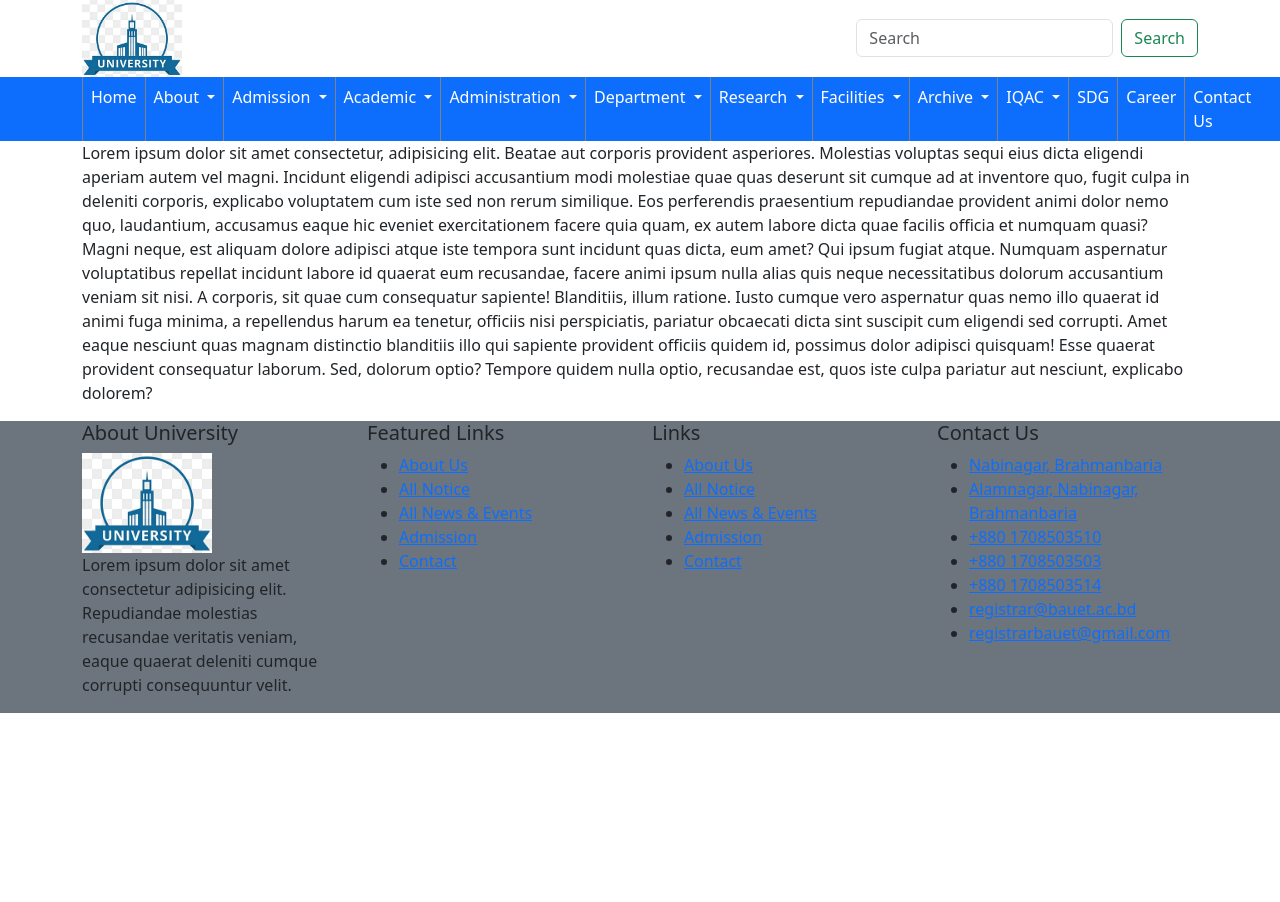
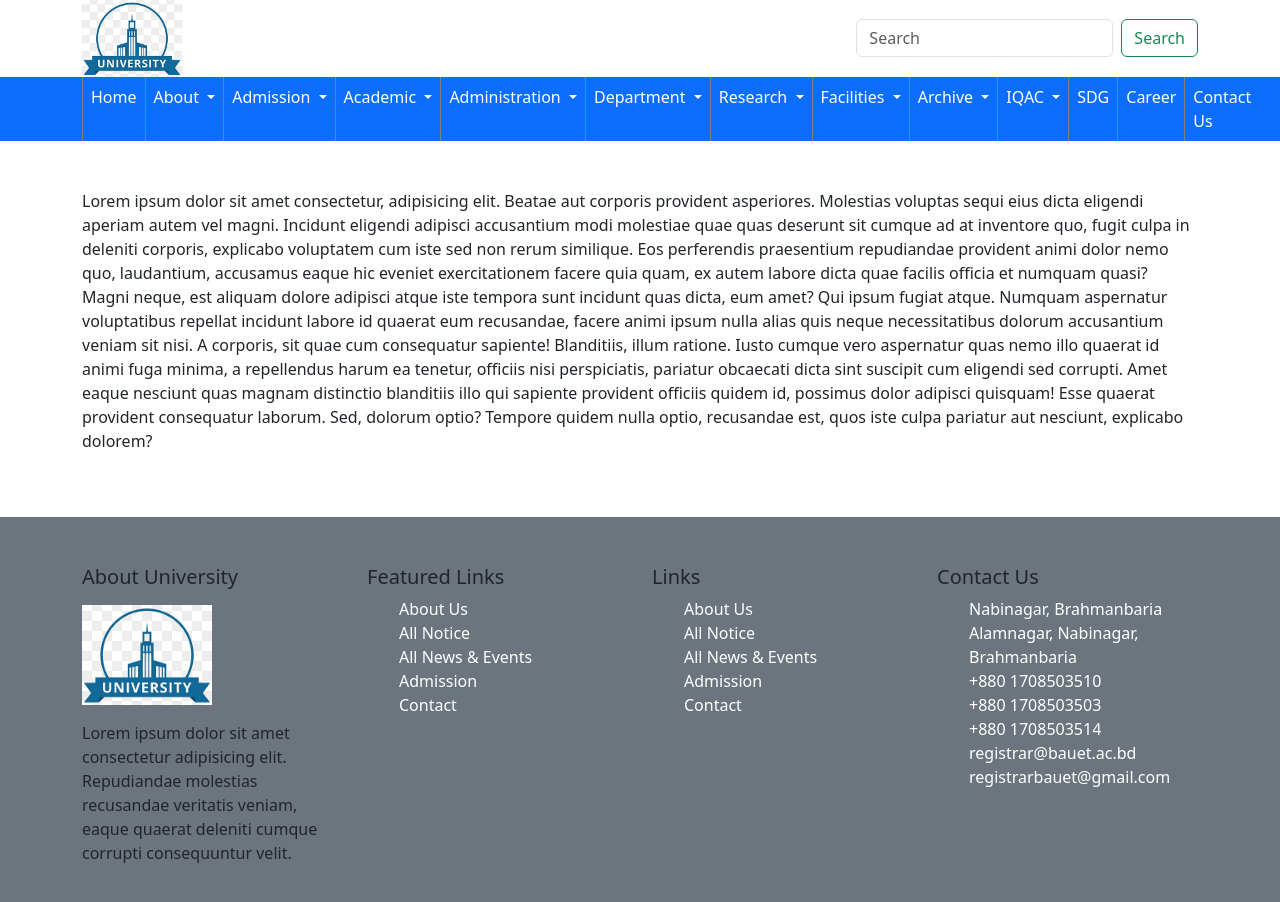
Before and after one commit to Masudrana93/University-website, a plain HTML site: page index.html in a window 1280 px wide. Before the commit the page ends 800 px from the top, so only its background shows below. Drawn offline with nearby package versions, Linux system fonts and the light colour scheme.

Commit message:
footer update

```diff
--- a/css/style.css
+++ b/css/style.css
@@ -4,9 +4,36 @@
     box-sizing: border-box;
 }
 
+/* Navbar CSS Start  */
 .nav-item{
     border-left: 1px solid gray !important;
 }
 .nav-link{
     color: white !important;
 }
+.navbar-nav li a{
+    transition: all 0.3s ease-in-out;
+}
+.navbar-nav li a:hover{
+    color: red !important;
+}
+
+
+/* Navbar CSS End  */
+
+/* Footer CSS Start  */
+.footer-menu ul li{
+list-style: none;
+}
+.footer-menu ul li a{
+    color: white;
+    text-decoration: none;
+    transition: all 0.3s ease-in-out;
+}
+.footer-menu ul li a:hover{
+    color: red;
+
+}
+
+
+/* Footer CSS End  */
--- a/index.html
+++ b/index.html
@@ -225,7 +225,7 @@
   </nav>
 
   <!-- *********Navbar Start ******* -->
-  <div class="container-fluid">
+  <div class="container-fluid my-5">
     <div class="container">
       <div class="row">
         <div class="col-12">
@@ -236,12 +236,12 @@
   </div>
   <!-- **************Footer Start*********  -->
 
-  <div class="container-fluid bg-secondary">
+  <div class="container-fluid bg-secondary py-5">
     <div class="container">
       <div class="row">
         <div class="col-md-3 col-12">
           <h5>About University</h5>
-          <div class="footer-logo">
+          <div class="footer-logo my-3">
             <img src="images/university-logo.png" width="130" height="auto" alt="Footer-logo">
           </div>
           <div class="logo-article">
@@ -249,7 +249,7 @@
               veniam, eaque quaerat deleniti cumque corrupti consequuntur velit.</p>
           </div>
         </div>
-        <div class="col-md-3 col-12">
+        <div class="col-md-3 col-12 footer-menu">
           <h5>Featured Links</h5>
           <ul>
             <li><a href="#">About Us</a></li>
@@ -259,7 +259,7 @@
             <li><a href="#">Contact</a></li>
           </ul>
         </div>
-        <div class="col-md-3 col-12">
+        <div class="col-md-3 col-12 footer-menu">
           <h5>Links</h5>
           <ul>
             <li><a href="#">About Us</a></li>
@@ -269,7 +269,7 @@
             <li><a href="#">Contact</a></li>
           </ul>
         </div>
-        <div class="col-md-3 col-12">
+        <div class="col-md-3 col-12 footer-menu">
           <h5>Contact Us</h5>
           <ul>
             <li><a href="#">Nabinagar, Brahmanbaria</a></li>
```
